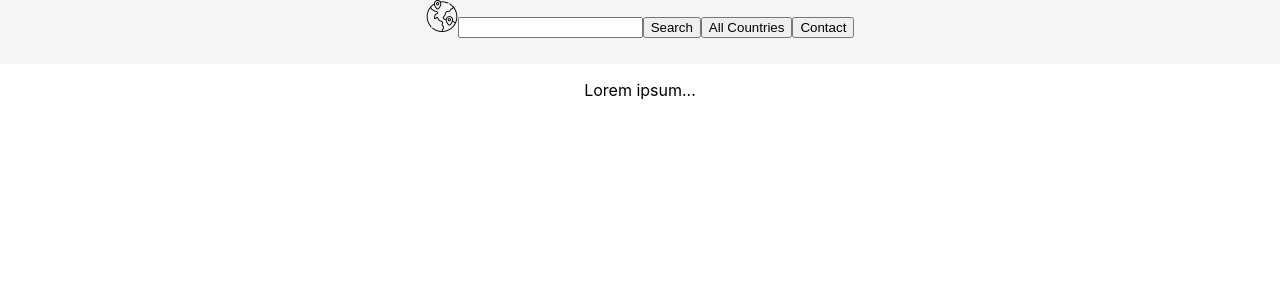
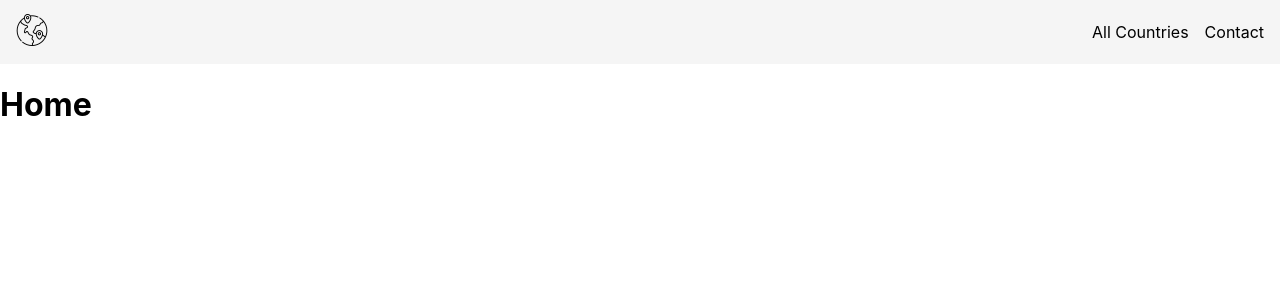
Before and after one commit to Kreizbandl/React_Countries, a React (Create React App) app: page / in a window 1280 px wide. Shown: the top 300 px of the page. Built offline with nearby package versions, Linux system fonts and the light colour scheme.

Commit message:
simple navigation with pages

```diff
--- a/src/App.css
+++ b/src/App.css
@@ -1,5 +1,5 @@
 .App {
-  text-align: center;
+  /* text-align: center; */
 }
 
 .App-logo {
--- a/src/App.js
+++ b/src/App.js
@@ -1,12 +1,28 @@
 import './App.css';
-import NavBar from './NavBar';
-import MainContainer from './MainContainer';
+import Contact from './Contact/Contact';
+import Home from './Home/Home';
+import NavBar from './Navbar/NavBar';
+import CountriesList from './countries-list/Countries-list';
+/* import MainContainer from './MainContainer'; */
 
 function App() {
+  let Component
+  switch(window.location.pathname){
+    case "/":
+      Component = Home
+      break;
+    case "/countries-list":
+      Component = CountriesList
+      break;
+     case "/contact":
+      Component = Contact
+      break;
+  }
   return (
     <div className="App">
       <NavBar/>
-      <MainContainer/>
+      <Component/>
+      {/* <MainContainer/> */}
     </div>
   );
 }
--- /dev/null
+++ b/src/Contact/Contact.js
@@ -0,0 +1,9 @@
+/* import React from 'react'; */
+
+function Contact () {
+    return(
+        <h1>Contact</h1>
+    )
+}
+
+export default Contact;
--- /dev/null
+++ b/src/Home/Home.js
@@ -0,0 +1,9 @@
+/* import React from 'react'; */
+
+function Home () {
+    return(
+        <h1>Home</h1>
+    )
+}
+
+export default Home;
--- a/src/NavBar.js
+++ /dev/null
@@ -1,23 +0,0 @@
-import React from 'react';
-
-function NavBar () {
-    return(
-        <div className='NavBar' class='NavBar'>
-            {/* TODO: correct linking */}
-            <a href='#'>
-                <img alt="logo" src='../logo.png'/>
-            </a>
-
-
-
-
-                <input/>
-                <button>Search</button>
-                <button>All Countries</button>
-                <button>Contact</button>
-
-        </div>
-    )
-}
-
-export default NavBar;
--- /dev/null
+++ b/src/Navbar/NavBar.css
@@ -0,0 +1,23 @@
+.NavBar {
+    background-color: #F5F5F5;
+    height: 64px;
+    /* padding-left: 1em; */
+    color: black;
+    display: flex;
+    justify-content: space-between;
+    align-items: center;
+    padding: 0 1rem;
+}
+
+.NavBar ul {
+    padding: 0;
+    margin: 0;
+    list-style: none;
+    display: flex;
+    gap: 1rem;
+}
+
+.NavBar a {
+    color: inherit;
+    text-decoration: none;
+}
--- /dev/null
+++ b/src/Navbar/NavBar.js
@@ -0,0 +1,34 @@
+import React from 'react';
+import './NavBar.css';
+
+function NavBar () {
+    return(
+        <nav className='NavBar'>
+            <a href='/'>
+                <img alt="logo" src='../logo.png'/>
+            </a>
+
+            <ul>
+                <li>
+                    <a href='/countries-list'>All Countries</a>
+                </li>
+                <li>
+                    <a href='/contact'>Contact</a>
+                </li>
+            </ul>
+        </nav>
+        /* <div className='NavBar'>
+            <a href='#'>
+                <img alt="logo" src='../logo.png'/>
+            </a>
+
+                <input/>
+                <button>Search</button>
+                <button>All Countries</button>
+                <button>Contact</button>
+
+        </div> */
+    )
+}
+
+export default NavBar;
--- /dev/null
+++ b/src/countries-list/Countries-list.js
@@ -0,0 +1,9 @@
+/* import React from 'react'; */
+
+function CountriesList () {
+    return(
+        <h1>CountriesList</h1>
+    )
+}
+
+export default CountriesList;
--- a/src/index.css
+++ b/src/index.css
@@ -11,8 +11,3 @@ code {
   font-family: source-code-pro, Menlo, Monaco, Consolas, 'Courier New',
     monospace;
 }
-
-.NavBar {
-  background-color: #F5F5F5;
-  height: 64px;
-}
```
